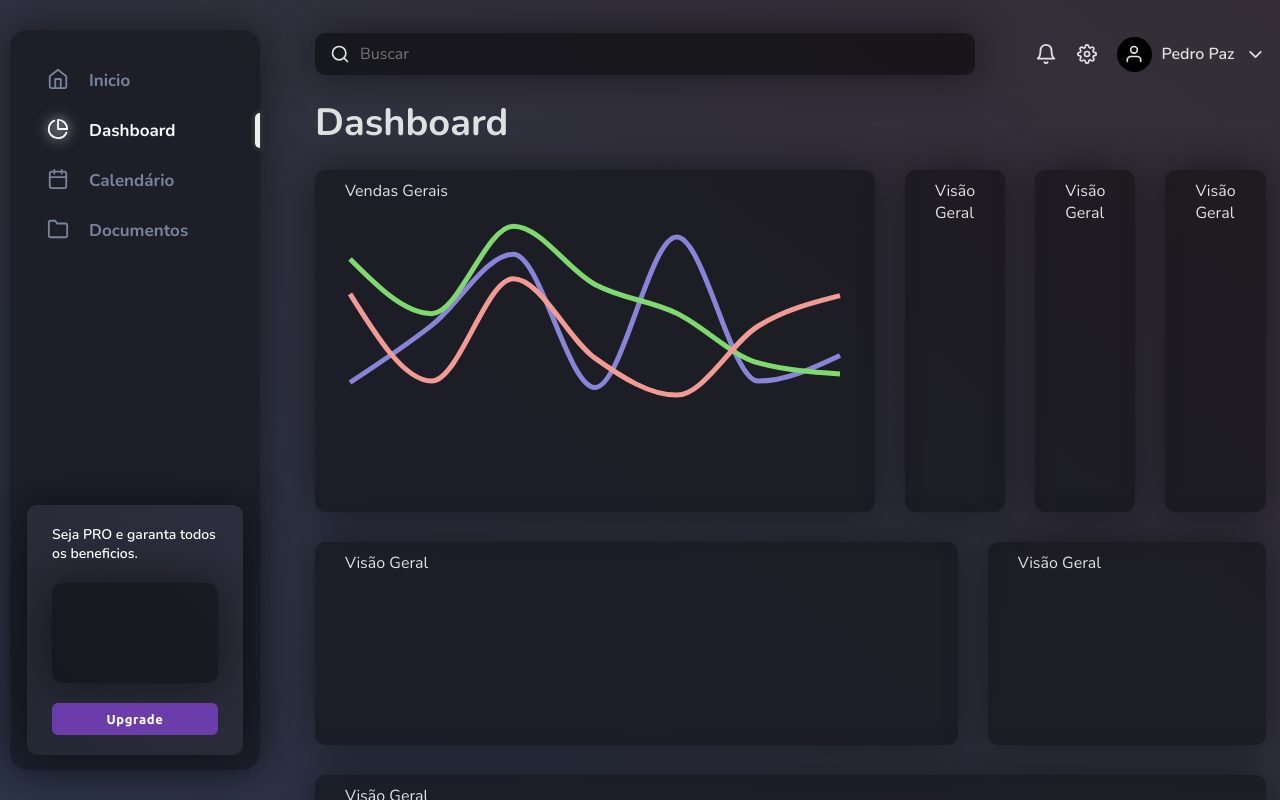
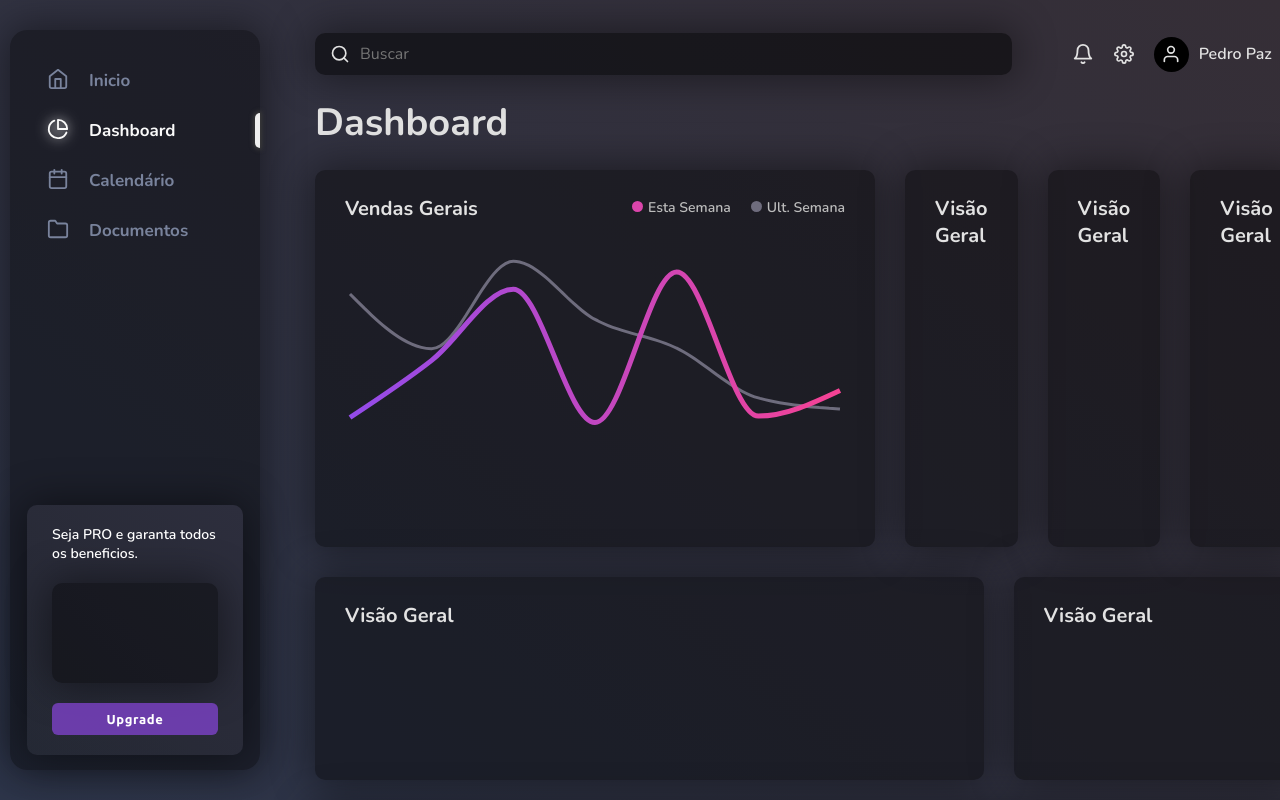
Before and after one commit to pedro-paz/nextjs-website, a Next.js app: page /dashboard in a window 1280 px wide. Built offline with nearby package versions, Linux system fonts and the light colour scheme.

Commit message:
dashboard update

```diff
--- a/src/components/card/index.tsx
+++ b/src/components/card/index.tsx
@@ -8,4 +8,21 @@ export const Card = styled.div`
   min-height: 203px;
   box-shadow: 0 0 40px 3px #00000073;
   background: #0000006b;
+
+  & header {
+    margin: 15px 0px;
+    font-weight: 700;
+    font-size: 20px;
+    display: flex;
+    & section {
+      color: #bcbcbc;
+      margin-top: 3px;
+      font-size: 14px;
+      font-weight: 600;
+      margin-left: auto;
+      & > span:not(:last-child) {
+        margin-right: 20;
+      }
+    }
+  }
 `;
--- /dev/null
+++ b/src/components/circle/index.tsx
@@ -0,0 +1,14 @@
+import styled from "styled-components";
+
+interface CircleProps {
+  width: number;
+  color: string;
+}
+
+export const Circle = styled.div<CircleProps>`
+  width: ${({ width }) => width}px;
+  height: ${({ width }) => width}px;
+  background: ${({ color }) => color};
+  border-radius: ${({ width }) => width / 2}px;
+  display: inline-block;
+`;
--- a/src/contents/dashboard/index.tsx
+++ b/src/contents/dashboard/index.tsx
@@ -1,6 +1,16 @@
 import React, { useCallback, useEffect, useState } from "react";
-import { Line, LineChart } from "recharts";
+import {
+  Cell,
+  Line,
+  LineChart,
+  Pie,
+  PieChart,
+  PolarAngleAxis,
+  RadialBar,
+  RadialBarChart,
+} from "recharts";
 import { Card } from "../../components/card";
+import { Circle } from "../../components/circle";
 import { PageContainer } from "../../components/pageContainer";
 import { TopBar } from "../../components/topBar";
 import { useServices } from "../../contexts/service";
@@ -56,9 +66,22 @@ const DashboardContent = () => {
         <TopBar />
 
         <header>Dashboard</header>
+
         <section>
           <Card>
-            <header>Vendas Gerais</header>
+            <header>
+              <span>Vendas Gerais</span>
+              <section>
+                <span style={{ marginRight: 20 }}>
+                  <Circle width={11} color="#db45ab" />
+                  <span style={{ marginLeft: 5 }}>Esta Semana</span>
+                </span>
+                <span>
+                  <Circle width={11} color="#6e6c7d" />
+                  <span style={{ marginLeft: 5 }}>Ult. Semana</span>
+                </span>
+              </section>
+            </header>
             <main>
               {chartDataRevenues?.length > 0 && (
                 <LineChart
@@ -66,24 +89,32 @@ const DashboardContent = () => {
                   height={300}
                   data={[...chartDataRevenues]}
                 >
+                  <defs>
+                    <linearGradient
+                      id="colorUv"
+                      x1="0%"
+                      y1="0%"
+                      x2="100%"
+                      y2="0%"
+                    >
+                      <stop offset="0%" stopColor="#934bea" />
+                      <stop offset="50%" stopColor="#c147c1" />
+                      <stop offset="100%" stopColor="#f64294" />
+                    </linearGradient>
+                  </defs>
+
+                  <Line
+                    type="monotone"
+                    dataKey="1"
+                    stroke="#6e6c7d"
+                    dot={false}
+                    strokeDasharray={10}
+                    strokeWidth={3}
+                  />
                   <Line
                     type="monotone"
                     dataKey="0"
-                    stroke="#8884d8"
-                    dot={false}
-                    strokeWidth={5}
-                  />
-                  <Line
-                    type="monotone"
-                    dataKey="1"
-                    stroke="#80D96F"
-                    dot={false}
-                    strokeWidth={5}
-                  />
-                  <Line
-                    type="monotone"
-                    dataKey="2"
-                    stroke="#F29B94"
+                    stroke="url(#colorUv)"
                     dot={false}
                     strokeWidth={5}
                   />
```
